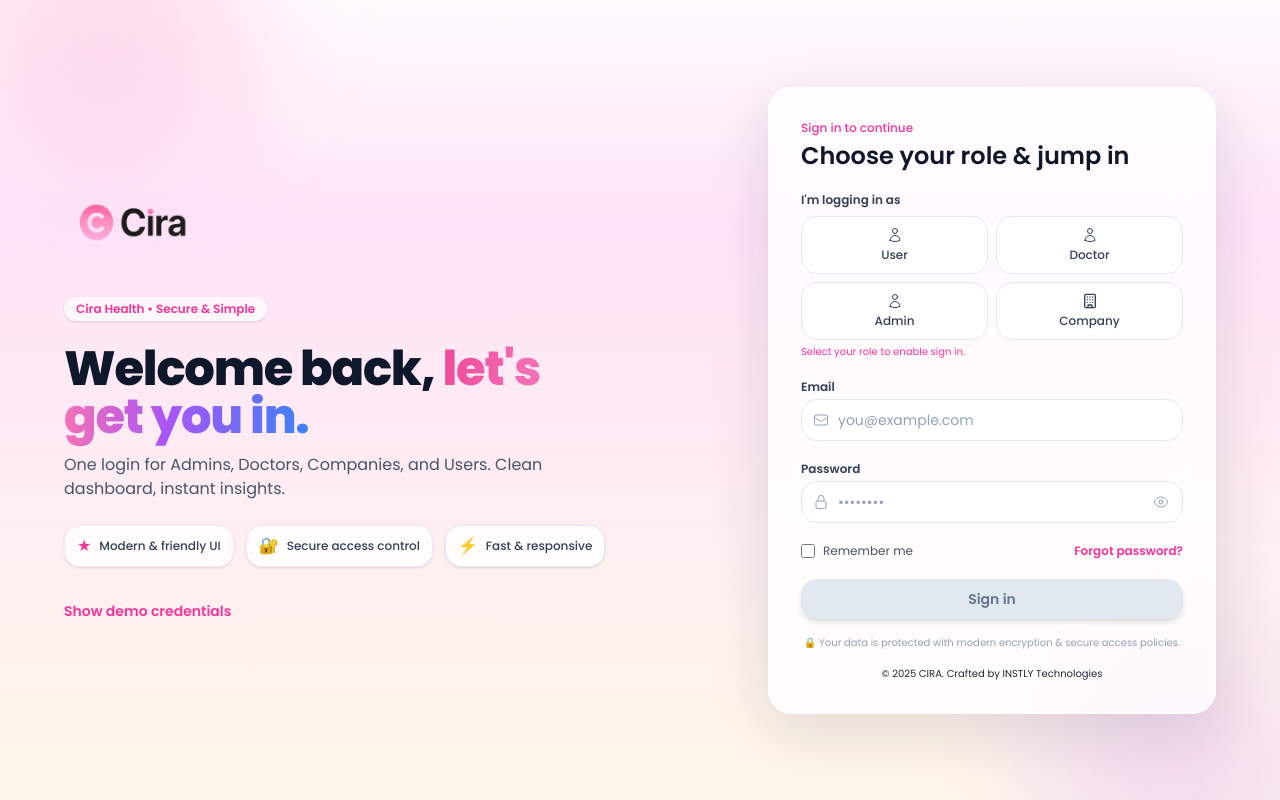
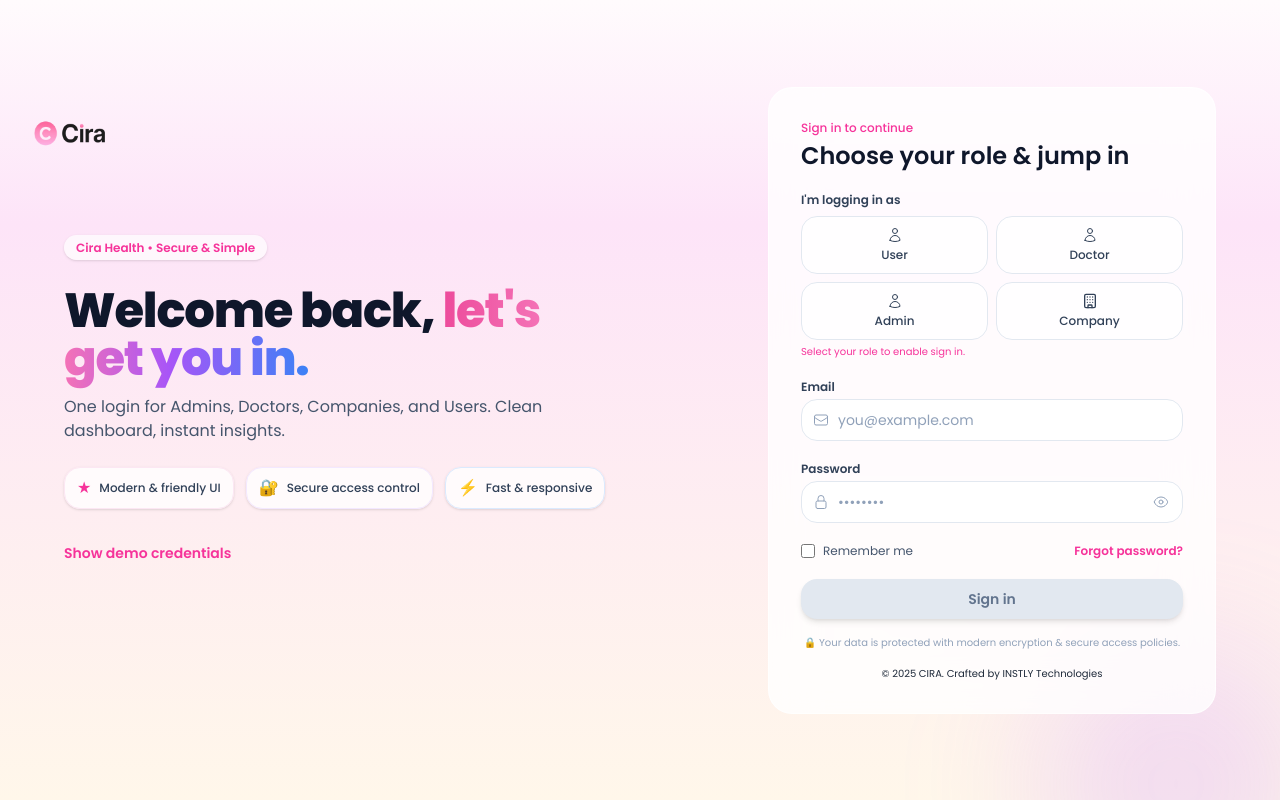
Before and after one commit to habib-SE/cira-frontend, a React (Vite) app: page /login in a window 1280 px wide. Built offline with nearby package versions, Linux system fonts and the light colour scheme.

Commit message:
changes for assistant css.

```diff
--- a/src/assistant/CiraAssistant.jsx
+++ b/src/assistant/CiraAssistant.jsx
@@ -429,6 +429,7 @@ const toggleMute = async () => {
           <VitalSignsDisplay
             vitals={vitalsData}
             onClose={handleContinueFromVitals}
+             onStartConversation={handleContinueFromVitals}
           />
         )}
 
--- a/src/assistant/modal/AppointmentModal.jsx
+++ b/src/assistant/modal/AppointmentModal.jsx
@@ -54,7 +54,7 @@ const AppointmentModal = ({ doctor, onBookingSuccess, onBack, onClose }) => {
             <h2 className="text-2xl font-bold text-gray-800 flex items-center gap-2">
               📅 Book Appointment
             </h2>
-            <p className="text-gray-700 mt-1">
+            <p className="text-gray-700 mt-1 ml-8">
               {currentDoctor.name} - {currentDoctor.specialty}
             </p>
           </div>
--- a/src/assistant/modal/DoctorRecommendationPopUp.jsx
+++ b/src/assistant/modal/DoctorRecommendationPopUp.jsx
@@ -26,7 +26,7 @@ const DoctorRecommendationPopUp = ({
 
           {/* Text Content */}
           <div className="flex-1 text-left">
-            <h3 className="font-bold text-gray-800 text-xl leading-tight mb-3 mt-1">
+            <h3 className="font-bold text-gray-800 text-lg leading-tight mb-3 mt-1">
               Doctor Recommendation
             </h3>
 
--- a/src/assistant/modal/PaymentModal.jsx
+++ b/src/assistant/modal/PaymentModal.jsx
@@ -43,7 +43,7 @@ const PaymentModal = ({ doctor, onPaymentSuccess, onBack, onClose }) => {
             <h2 className="text-2xl font-bold text-gray-800 flex items-center gap-2">
               💳 Payment
             </h2>
-            <p className="text-gray-700 mt-1">
+            <p className="text-gray-700 mt-1 ml-9">
               Consultation with <span className="font-semibold">{currentDoctor.name}</span>
             </p>
           </div>
--- a/src/pages/authPages/login/MainLoginPage.jsx
+++ b/src/pages/authPages/login/MainLoginPage.jsx
@@ -271,25 +271,23 @@ const MainLoginPage = () => {
       background: 'linear-gradient(180deg, #FFFBFD 0%, #FDE4F8 28%, #FFF7EA 100%)'}}
     >
       {/* soft glow blobs */}
-      <div className="pointer-events-none absolute -top-32 -left-10 h-72 w-72 bg-pink-400/20 blur-3xl rounded-full" />
+      <div className="pointer-events-none absolute -top-32 -left-10 h-72 w-72  blur-3xl rounded-full" />
       <div className="pointer-events-none absolute -bottom-32 -right-10 h-72 w-72 bg-purple-400/20 blur-3xl rounded-full" />
 
       <div className="relative z-10 w-full max-w-6xl grid lg:grid-cols-2 gap-10 items-center">
         {/* Left Hero Side */}
         <div className="flex flex-col gap-6 text-center lg:text-left">
-           <div className=''>
-             <img src={logo} alt="Cira Logo" className="h-24 w-auto" />
-           </div>
+            {/* Logo in top-left corner */}
+  <div className="absolute top-4 -left-10 z-20 flex items-center gap-3">
+    <img src={logo} alt="Cira Logo" className="h-16 w-auto" />
 
-          <div className="flex items-center justify-center lg:justify-start gap-3">
-
-            <span className="px-3 py-1 rounded-full bg-white/70 shadow-sm text-xs font-semibold text-pink-500">
-              Cira Health • Secure & Simple
-            </span>
-          </div>
+  </div>
 
           <div>
-            <h1 className="text-3xl sm:text-4xl lg:text-5xl font-extrabold tracking-tight text-slate-900">
+            <span className="px-3 py-1 rounded-full bg-white/70 shadow-sm text-xs font-semibold text-pink-500">
+      Cira Health • Secure & Simple
+    </span>
+            <h1 className="text-3xl sm:text-4xl lg:text-5xl font-extrabold tracking-tight text-slate-900 mt-7">
               Welcome back,
               <span className="bg-[linear-gradient(to_right,#ec4899_0%,#f472b6_30%,#a855f7_60%,#3b82f6_100%)] bg-clip-text text-transparent">
                 {' '}let&apos;s get you in.
@@ -343,7 +341,7 @@ const MainLoginPage = () => {
 
         {/* Right Login Card */}
         <div className="flex justify-end">
-          <div className="w-full max-w-md bg-white/80 backdrop-blur-xl border border-white/70 shadow-[0_18px_60px_rgba(15,23,42,0.12)] rounded-3xl p-2 sm:p-8">
+          <div className="w-full max-w-md bg-white/80 backdrop-blur-xl border border-white/70  rounded-3xl p-2 sm:p-8">
             {/* playful header */}
             <div className="mb-5">
               <p className="text-xs font-medium text-pink-500 mb-1">
```
